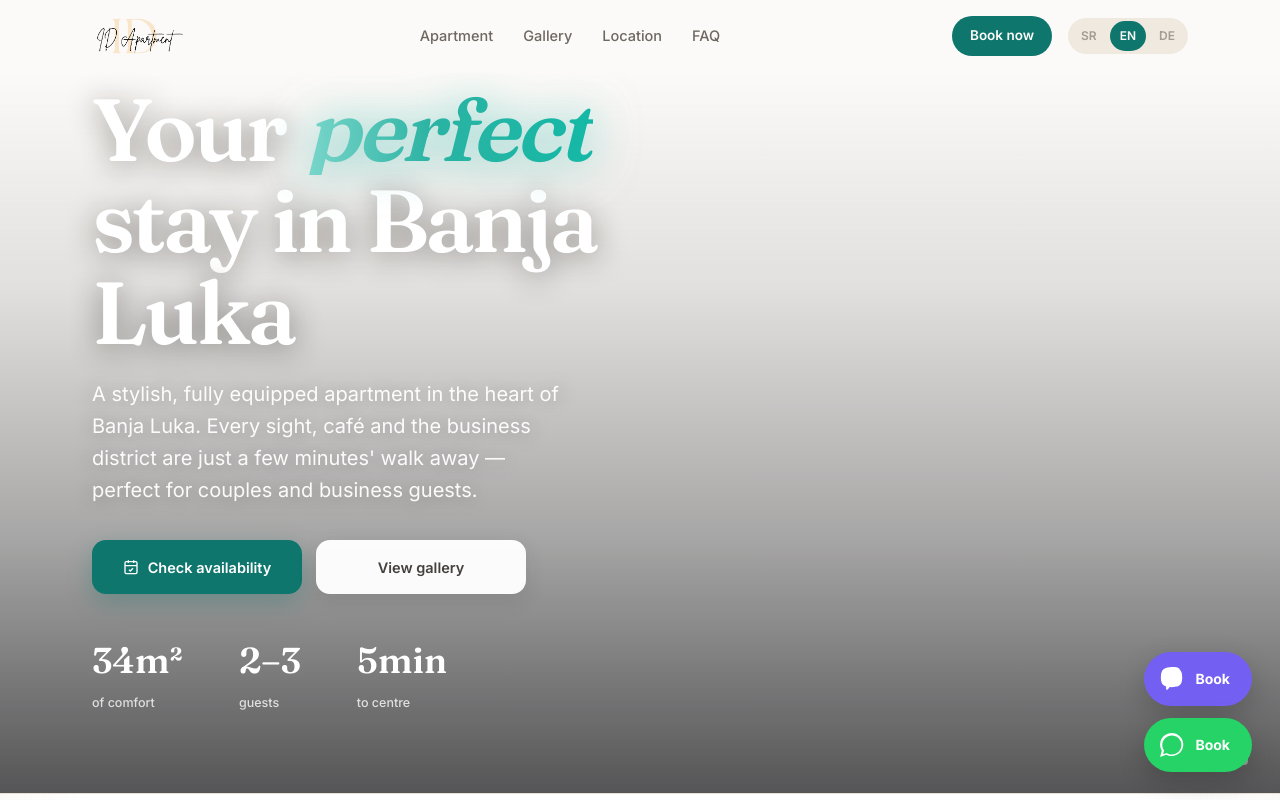
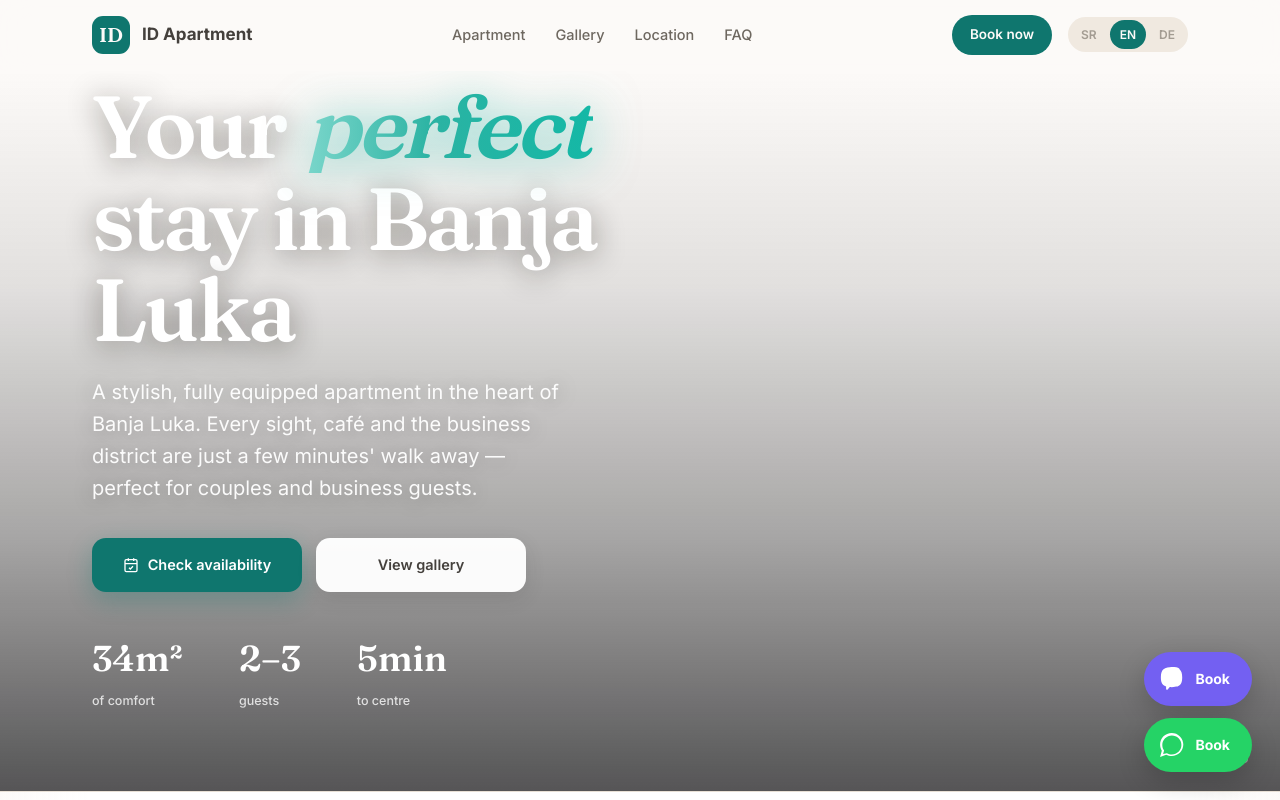
Before and after one commit to Hull95/id-apartment, a Next.js app: page /en in a window 1280 px wide. Shown: the top 800 px of the page. Built offline with nearby package versions, Linux system fonts and the light colour scheme.

Commit message:
Revert "Logo u navbaru umjesto ID Apartment teksta"
This reverts commit 4e7c681ad6c335bb496cac29af73a5357689502c.

```diff
--- a/src/app/globals.css
+++ b/src/app/globals.css
@@ -59,10 +59,6 @@
   .brand{display:flex;align-items:center;gap:12px;font-weight:700;font-size:17px;cursor:pointer}
   .brand .mark{width:38px;height:38px;border-radius:11px;background:var(--sage);color:var(--cream);display:flex;align-items:center;justify-content:center;font-family:var(--font-fraunces),serif;font-size:20px;font-weight:600;transition:transform .5s var(--ease-bounce),background .3s}
   .brand:hover .mark{transform:rotate(-10deg) scale(1.08);background:var(--sage-bright)}
-  /* Logo slika (bijela pozadina se stapa sa svijetlim navom preko multiply blenda) */
-  .brand-logo{height:42px;width:auto;mix-blend-mode:multiply;transition:transform .5s var(--ease-bounce)}
-  .brand:hover .brand-logo{transform:scale(1.04)}
-  .mm-brand .brand-logo{height:38px}
   .nav-links{display:flex;gap:30px;font-size:14.5px;font-weight:500}
   .nav-links a{color:var(--espresso-soft);text-decoration:none;position:relative;padding:3px 0}
   .nav-links a::after{content:"";position:absolute;left:0;bottom:-1px;width:0;height:2px;background:var(--terra);border-radius:2px;transition:width .35s var(--ease)}
--- a/src/components/MobileNav.tsx
+++ b/src/components/MobileNav.tsx
@@ -1,6 +1,5 @@
 "use client";
 
-import Image from "next/image";
 import { useEffect, useState } from "react";
 import { createPortal } from "react-dom";
 import { LangSwitcher } from "@/components/LangSwitcher";
@@ -33,7 +32,7 @@ export function MobileNav({ brand, nav, locale }: { brand: string; nav: Dictiona
     <div className="mobile-menu">
       <div className="mm-top">
         <div className="mm-brand">
-          <Image src="/logo_ap.png" alt={brand} width={363} height={159} className="brand-logo" priority />
+          <span className="mark">ID</span> {brand}
         </div>
         <div className="mm-top-right">
           <div onClick={() => setOpen(false)}>
--- a/src/components/sections/Nav.tsx
+++ b/src/components/sections/Nav.tsx
@@ -1,4 +1,3 @@
-import Image from "next/image";
 import { LangSwitcher } from "@/components/LangSwitcher";
 import { MobileNav } from "@/components/MobileNav";
 import type { Locale } from "@/i18n/config";
@@ -9,7 +8,7 @@ export function Nav({ brand, nav, locale }: { brand: string; nav: Dictionary["na
     <nav id="nav">
       <div className="nav-in">
         <div className="brand">
-          <Image src="/logo_ap.png" alt={brand} width={363} height={159} className="brand-logo" priority />
+          <span className="mark">ID</span> {brand}
         </div>
         <div className="nav-links">
           <a href="#about">{nav.about}</a>
```
Also changed, not shown: public/logo_ap.png (deleted).
